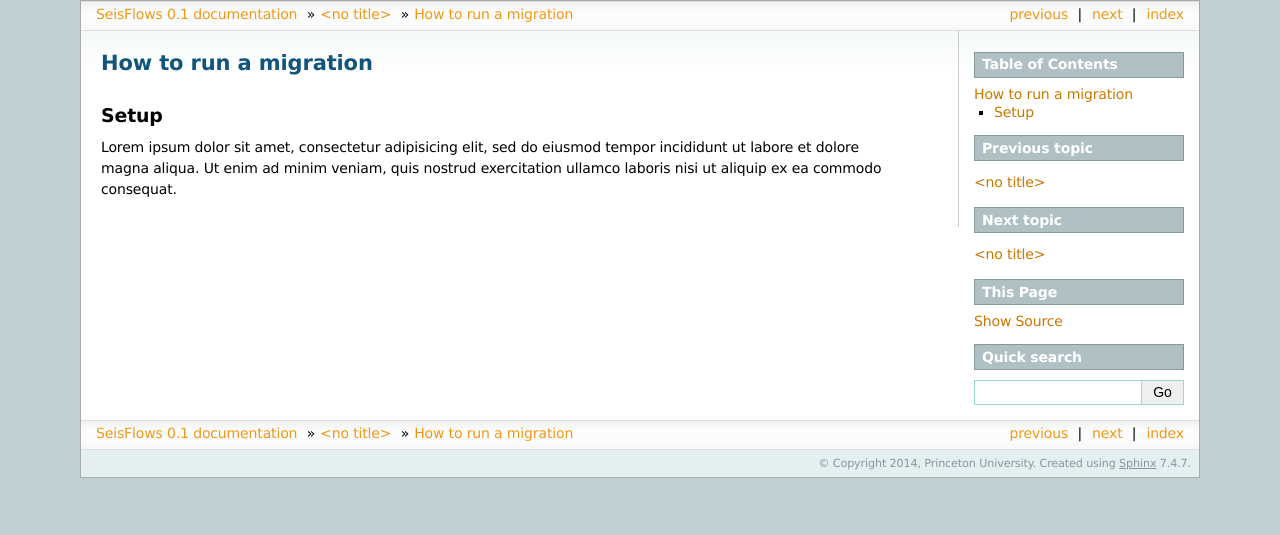
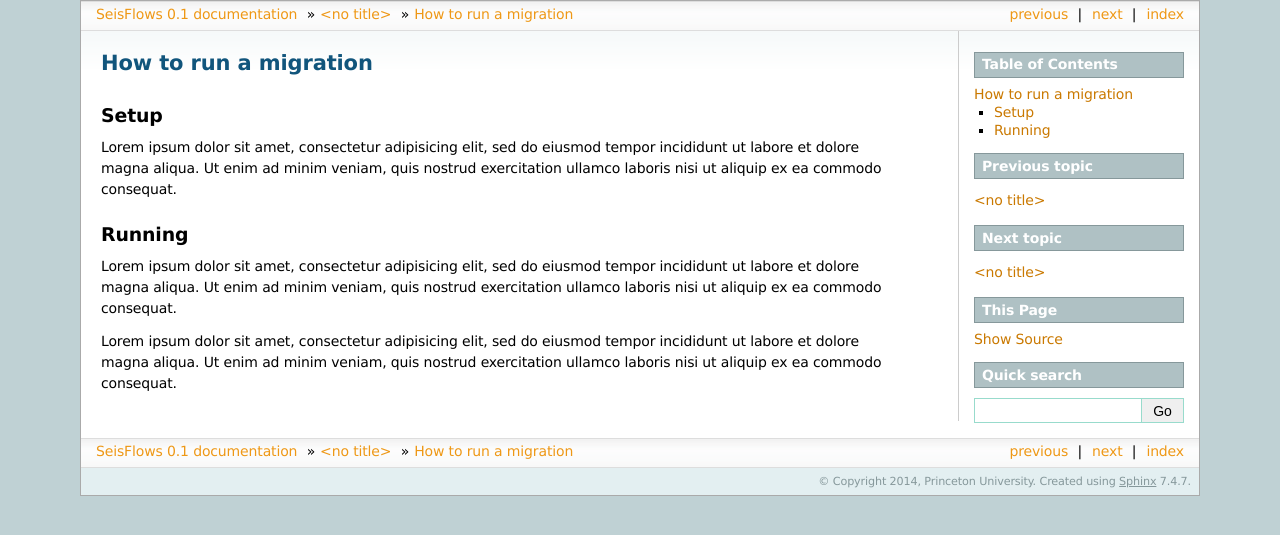
Before and after one commit to adjtomo/seisflows, a Sphinx documentation site: the page built from doc/examples/simple_example.rst, in a window 1280 px wide. Shown: the top 535 px of the page. Built offline with Sphinx 7.4.7, drawn with Linux system fonts in a browser that asks for light colours; formulas are drawn with MathJax 3; pages that are not in the unit, such as notebooks, are missing from menus.

Commit message:
Modified example

```diff
--- a/doc/examples/simple_example.rst
+++ b/doc/examples/simple_example.rst
@@ -5,3 +5,10 @@
 -----
 
 Lorem ipsum dolor sit amet, consectetur adipisicing elit, sed do eiusmod tempor incididunt ut labore et dolore magna aliqua. Ut enim ad minim veniam, quis nostrud exercitation ullamco laboris nisi ut aliquip ex ea commodo consequat.
+
+Running
+-------
+
+Lorem ipsum dolor sit amet, consectetur adipisicing elit, sed do eiusmod tempor incididunt ut labore et dolore magna aliqua. Ut enim ad minim veniam, quis nostrud exercitation ullamco laboris nisi ut aliquip ex ea commodo consequat.
+
+Lorem ipsum dolor sit amet, consectetur adipisicing elit, sed do eiusmod tempor incididunt ut labore et dolore magna aliqua. Ut enim ad minim veniam, quis nostrud exercitation ullamco laboris nisi ut aliquip ex ea commodo consequat.
```
